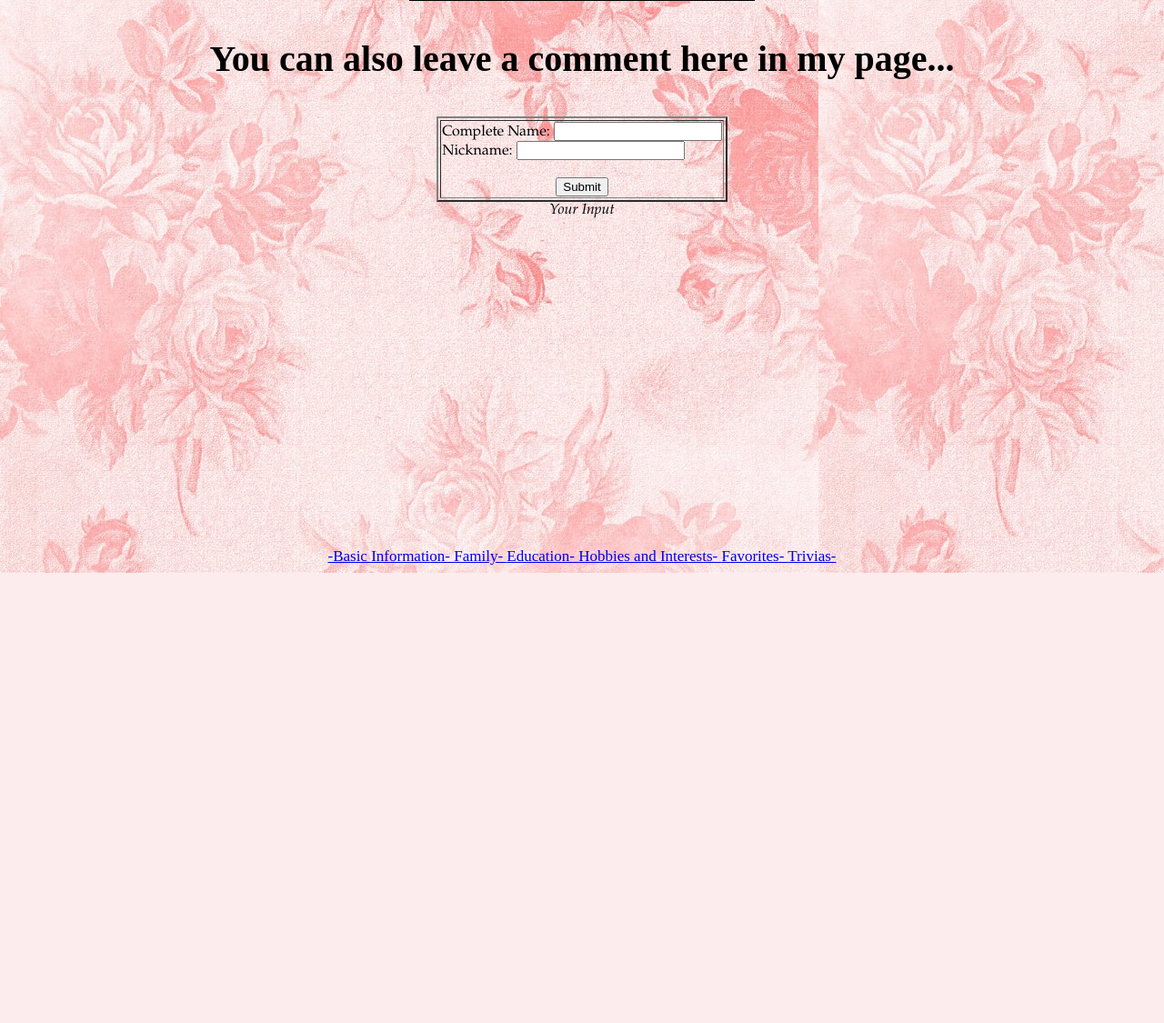
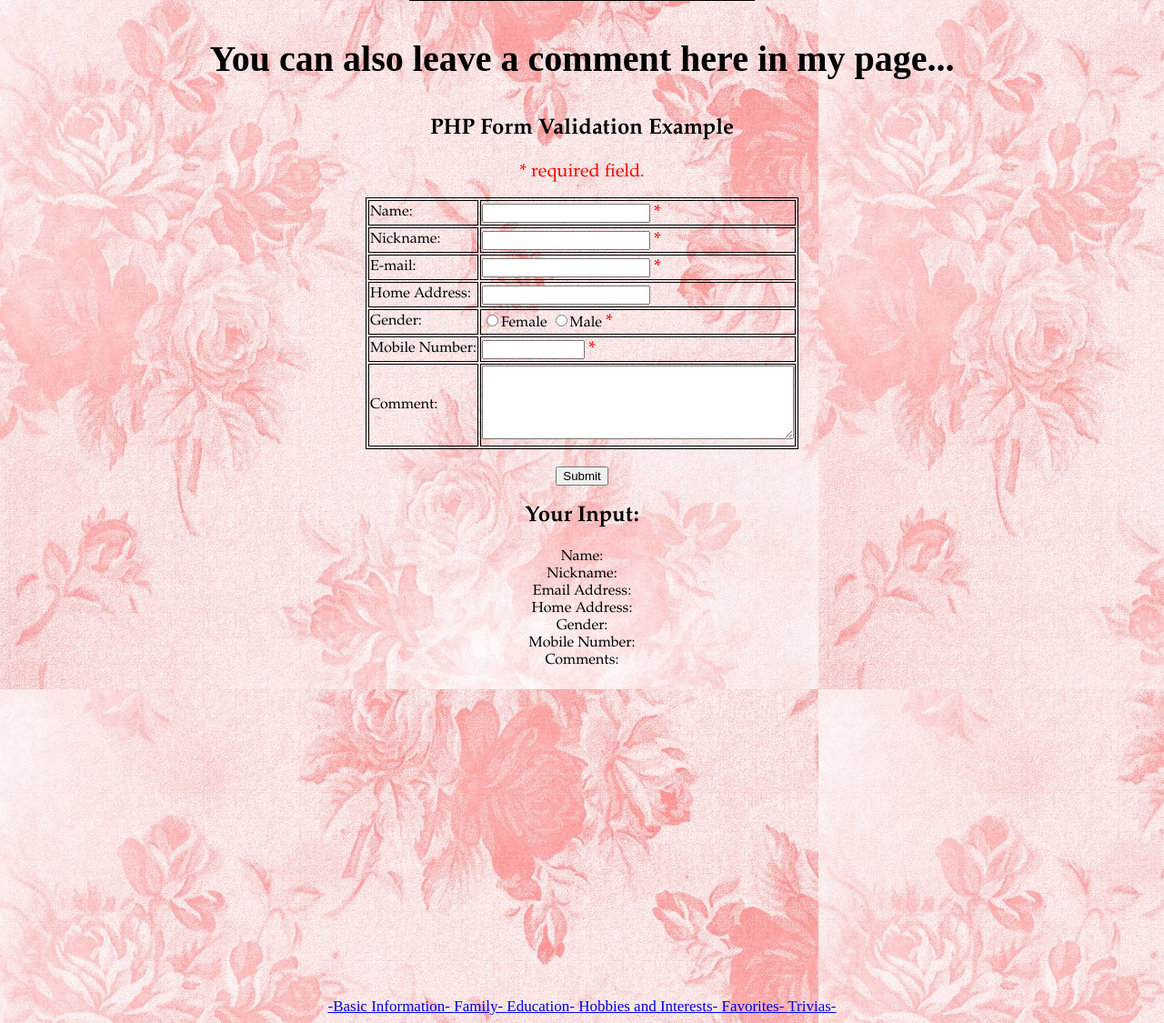
Before and after one commit to rrbrillantes/APC_Webprog_MI153_test_repo_rrbrillantes, a PHP site: page /contact.php in a window 1280 px wide. Shown: the part 1042-2167 px from the top of the page at 91% size. Before the commit the page ends 1672 px from the top, so only its background shows below. Run offline with PHP 8.4, Linux system fonts and the light colour scheme.

Commit message:
edited contact.php

```diff
--- a/exercise4/contact.php
+++ b/exercise4/contact.php
@@ -51,6 +51,12 @@
 		text-align: center;
 		font-weight: bold;
 	}
+
+	.error {
+		color: #FF0000;
+		font-size:20px;
+	}
+
 </style>
 <body>
 
@@ -124,40 +130,182 @@
 <p class="con">You can also leave a comment here in my page...</p>
 </center>
 
+<?php
+// define variables and set to empty values
+$nameErr = $nicknameErr = $emailErr = $genderErr = $numberErr = $homeErr = "";
+$name = $nickname = $email = $gender = $comment = $number = $home = "";
+
+if ($_SERVER["REQUEST_METHOD"] == "POST") {
+  if (empty($_POST["name"])) {
+    $nameErr = "Name is required";
+  } else {
+    $name = test_input($_POST["name"]);
+    // check if name only contains letters and whitespace
+    if (!preg_match("/^[a-zA-Z ]*$/",$name)) {
+      $nameErr = "Only letters and white space allowed";
+    }
+  }
+
+  if (empty($_POST["nickname"])) {
+    $nicknameErr = "Nickname is required";
+  } else {
+    $nickname = test_input($_POST["nickname"]);
+    // check if name only contains letters and whitespace
+    if (!preg_match("/^[a-zA-Z ]*$/",$name)) {
+      $nicknameErr = "Only letters and white space allowed";
+    }
+  }
+
+  if (!empty($_POST["email"])) {
+    $email = test_input($_POST["email"]);
+   // check if e-mail address is well-formed
+    if (!filter_var($email, FILTER_VALIDATE_EMAIL)) {
+      $emailErr = "Invalid email format";
+    }
+  }	else {
+		$emailErr = "Email is required";
+  }
 
 
-<form action=""method="post">
-<table border="2px">
+
+	if (!empty($_POST["number"])) {
+		$number = test_input($_POST["number"]);
+		if (strlen($number) < 11) {
+		$numberErr = "invalid mobile number";
+			if (!$number[0]) {
+				$numberErr = "invalid format";
+			}
+		}
+	} else{
+		$numberErr = "Number is required";
+	}
+
+  if (empty($_POST["home address"])) {
+    $home = "";
+  } else {
+    $home = test_input($_POST["home address"]);
+  }
+
+  if (empty($_POST["comment"])) {
+    $comment = "";
+  } else {
+    $comment = test_input($_POST["comment"]);
+  }
+
+  if (empty($_POST["gender"])) {
+    $genderErr = "Gender is required";
+  } else {
+    $gender = test_input($_POST["gender"]);
+  }
+}
+function test_input($data) {
+  $data = trim($data);
+  $data = stripslashes($data);
+  $data = htmlspecialchars($data);
+  return $data;
+}
+?>
+
+
+<h2>PHP Form Validation Example</h2>
+<p><span class="error">* required field.</span></p>
+
+<form id="myform" method="post" action="<?php echo htmlspecialchars($_SERVER["PHP_SELF"]);?>">
+<table BORDER="1" BORDERCOLOR="BLACK" >
 	<tr>
 		<td>
-		<label>Complete Name:</label>
-		<input type="text"name="name"/><br>
-		<label>Nickname:</label>
-		<input type="text"name="nickname"/><br><br>
-
-		<center>
-		<input type="submit"name="btn_submit"value="Submit">
-		</center>
-
+			<label>Name:</label>
+		</td>
+		<td>
+			<input type="text" name="name" value="<?php echo $name;?>">
+			<span class="error">* <?php echo $nameErr;?></span>
 		</td>
 	</tr>
+
+	<tr>
+		<td>
+			<label>Nickname:</label>
+		</td>
+		<td>
+			<input type="text" name="nickname" value="<?php echo $nickname;?>">
+			<span class="error">* <?php echo $nicknameErr;?> </span>
+		</td>
+	</tr>
+
+	<tr>
+		<td>
+			<label>E-mail:</label>
+		</td>
+		<td>
+			<input type="text" name="email" value="<?php echo $email;?>">
+			<span class="error">*<?php echo $emailErr;?></span>
+		</td>
+	</tr>
+
+	<tr>
+		<td>
+			<label>Home Address:</label>
+		</td>
+		<td>
+			<input type="text" name="home" value="<?php echo $home;?>">
+			<span class="error"><?php echo $homeErr;?></span>
+		</td>
+	</tr>
+
+	<tr>
+		<td>
+			<label>Gender:</label>
+		</td>
+		<td>
+			<input type="radio" name="gender"<?php if (isset($gender) && $gender=="female") echo "checked";?> value="female">Female
+			<input type="radio" name="gender"<?php if (isset($gender) && $gender=="male") echo "checked";?> value="male">Male
+			<span class="error">*<?php echo $genderErr;?></span>
+		</td>
+	</tr>
+
+	<tr>
+		<td>
+			<label>Mobile Number:</label>
+		</td>
+		<td>
+			<input type="text" name="number" size="11"
+			<?php echo $number;?>">
+			<span class="error">*<?php echo $numberErr;?></span>
+		</td>
+	</tr>
+
+	<tr>
+		<td>
+			<label>Comment:</label>
+		</td>
+		<td>
+			<textarea name="comment" rows="5" cols="40"><?php echo $comment;?></textarea>
+		</td>
+	</tr>
+
 </table>
+<br>
+		<input type="submit" name="submit" value="Submit">
 </form>
 
-		<i><label> Your Input</label>
-		<?php
-			if(isset($_POST['btn_submit']))
-			{
-			$nickname=$_POST['name'];
-			$name=$_POST['nickname'];
 
-
-			echo $name;
-			echo $nickname;
-			}
-		?> </i>
-
-
+<table>
+<?php
+echo "<h2>Your Input:</h2>";
+echo "Name: ", $name;
+echo "<br>";
+echo "Nickname: ",$nickname;
+echo "<br>";
+echo "Email Address: ", $email;
+echo "<br>";
+echo "Home Address: ", $home;
+echo "<br>";
+echo "Gender: ", $gender;
+echo "<br>";
+echo "Mobile Number: ", $number;
+echo "<br>";
+echo "Comments: ", $comment;
+?>
 
 
 
```
